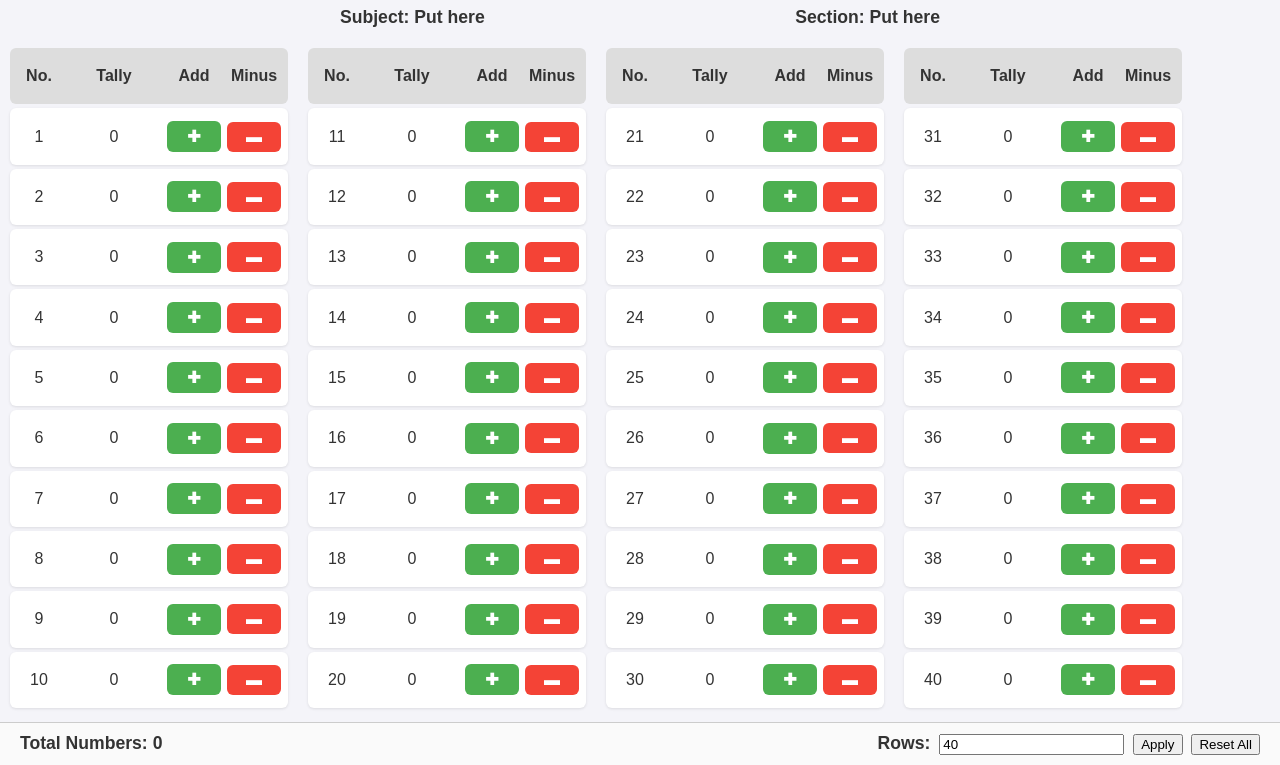
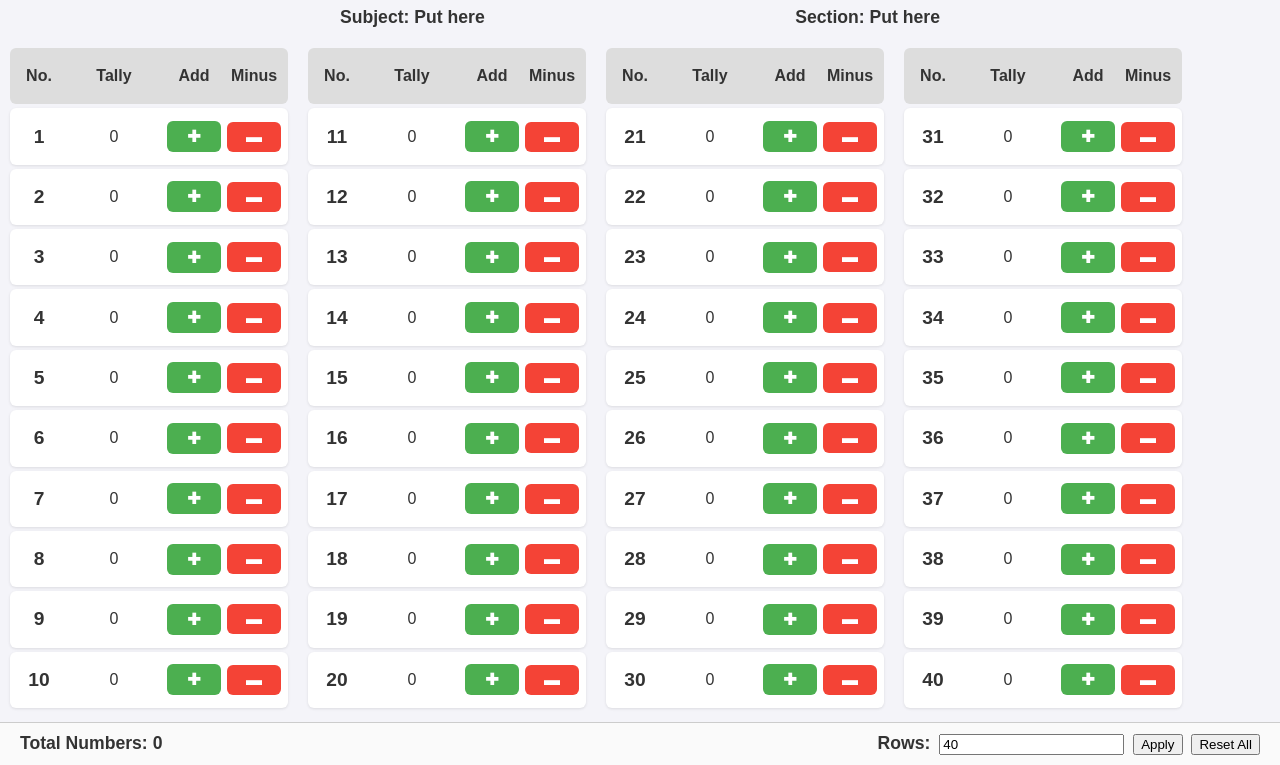
Before and after one commit to Icko-cstro/Tally, a plain HTML site: page index.html in a window 1280 px wide. Shown: the part 50-815 px from the top of the page. Drawn offline with Linux system fonts and the light colour scheme.

Commit message:
Tally yarn

```diff
--- a/script.js
+++ b/script.js
@@ -49,7 +49,7 @@ function buildTable() {
     const row = document.createElement("div");
     row.className = "row";
     row.innerHTML = `
-      <div>${i + 1}</div>
+      <div class="number">${i + 1}</div>
       <div class="count">${count}</div>
       <button class="btn add">✚</button>
       <button class="btn minus">▬</button>
--- a/styles.css
+++ b/styles.css
@@ -71,6 +71,10 @@ header h1 {
   transition: all 0.2s ease;
   height: calc((100vh - 180px) / 11); /* each row fits evenly */
 }
+.number{
+  font-size: 1.2em;
+  font-weight:bolder !important;
+}
 
 #table-container .row:hover {
   background: #e6f7ff;
@@ -89,6 +93,7 @@ header h1 {
   background: #fafafa;
   border-top: 1px solid #ccc;
 }
+
 
 .btn {
   border: none;
```
